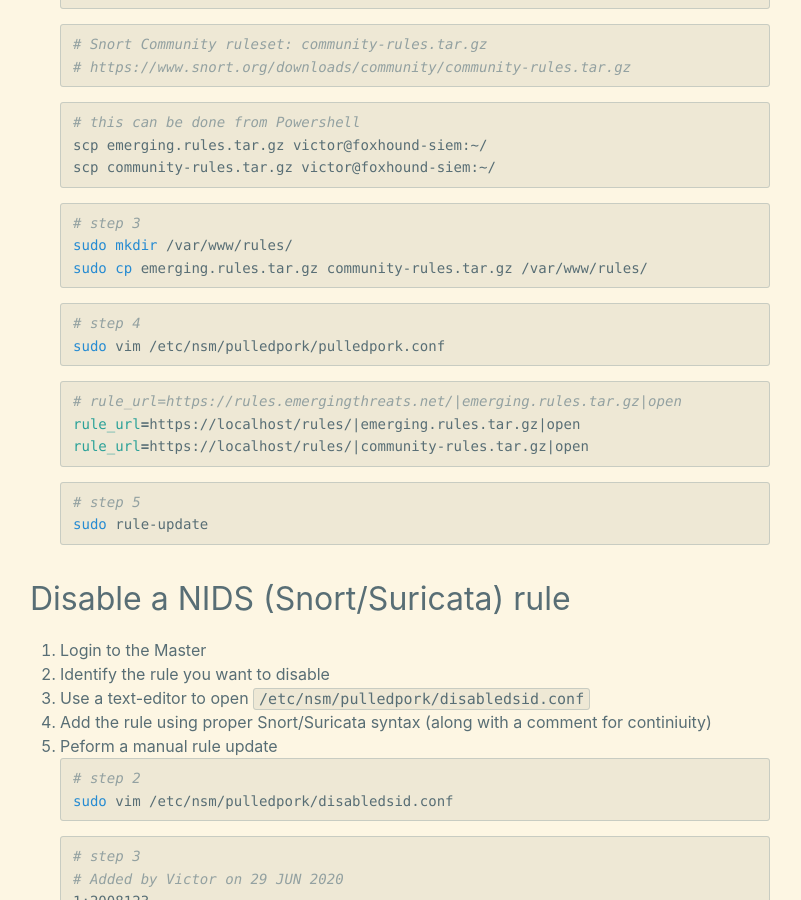
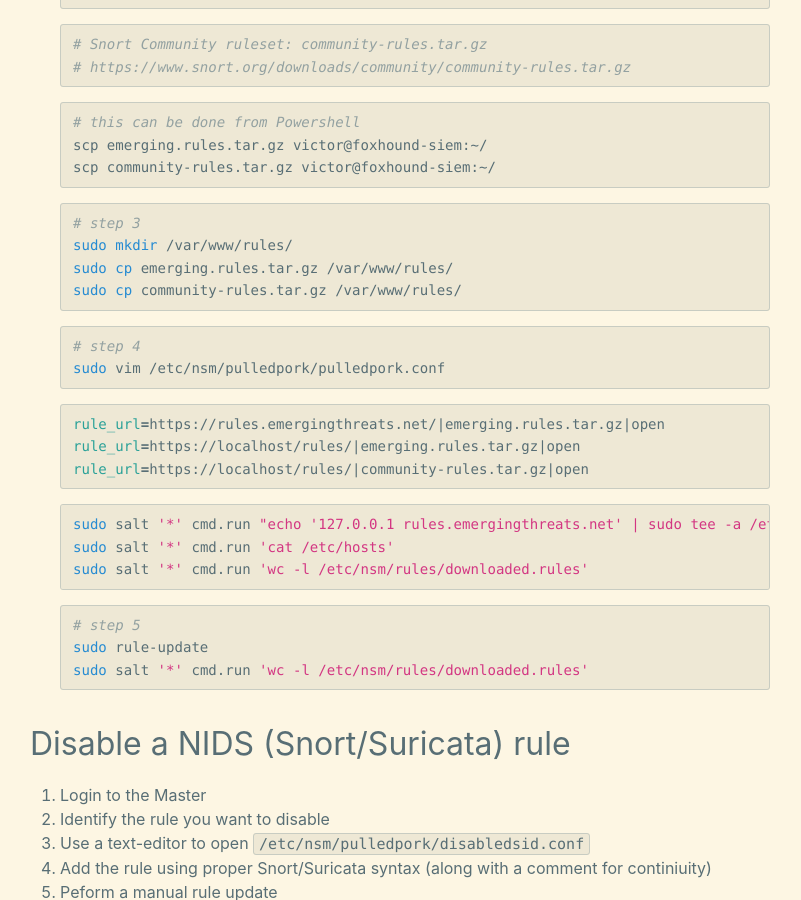
Before and after one commit to cyberphor/blog, a Jekyll site: the page built from _posts/2020-06-20-security-onion-16-tuning.md, in a window 1280 px wide and 900 px high, scrolled down 4017 px. Shown: the whole window, without its empty margins (240-1041 px from the left). Built offline with Jekyll 4.4.1, drawn with Linux system fonts in a browser that asks for light colours.

Commit message:
Update 2020-06-20-security-onion-16-tuning.md

````diff
--- a/_posts/2020-06-20-security-onion-16-tuning.md
+++ b/_posts/2020-06-20-security-onion-16-tuning.md
@@ -185,20 +185,27 @@ scp community-rules.tar.gz victor@foxhound-siem:~/
 ```bash
 # step 3
 sudo mkdir /var/www/rules/
-sudo cp emerging.rules.tar.gz community-rules.tar.gz /var/www/rules/
+sudo cp emerging.rules.tar.gz /var/www/rules/
+sudo cp community-rules.tar.gz /var/www/rules/
 ```
 ```bash
 # step 4
 sudo vim /etc/nsm/pulledpork/pulledpork.conf
 ```
 ```bash
-# rule_url=https://rules.emergingthreats.net/|emerging.rules.tar.gz|open
+rule_url=https://rules.emergingthreats.net/|emerging.rules.tar.gz|open
 rule_url=https://localhost/rules/|emerging.rules.tar.gz|open
 rule_url=https://localhost/rules/|community-rules.tar.gz|open
 ```
 ```bash
+sudo salt '*' cmd.run "echo '127.0.0.1 rules.emergingthreats.net' | sudo tee -a /etc/hosts"
+sudo salt '*' cmd.run 'cat /etc/hosts'
+sudo salt '*' cmd.run 'wc -l /etc/nsm/rules/downloaded.rules'
+```
+```bash
 # step 5
 sudo rule-update
+sudo salt '*' cmd.run 'wc -l /etc/nsm/rules/downloaded.rules'
 ```
 
 ## Disable a NIDS (Snort/Suricata) rule
````
